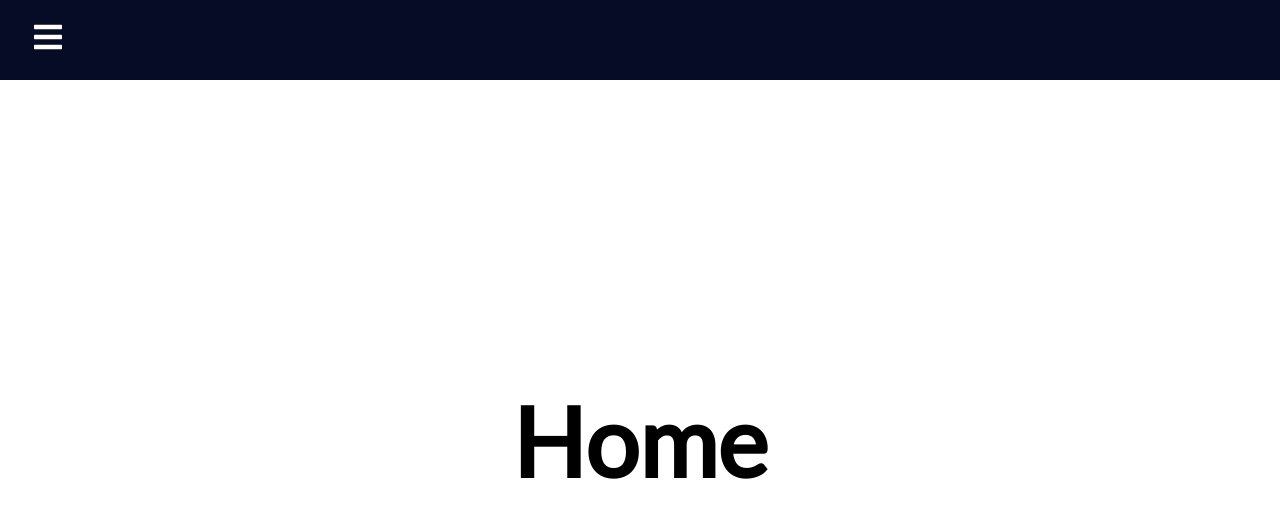
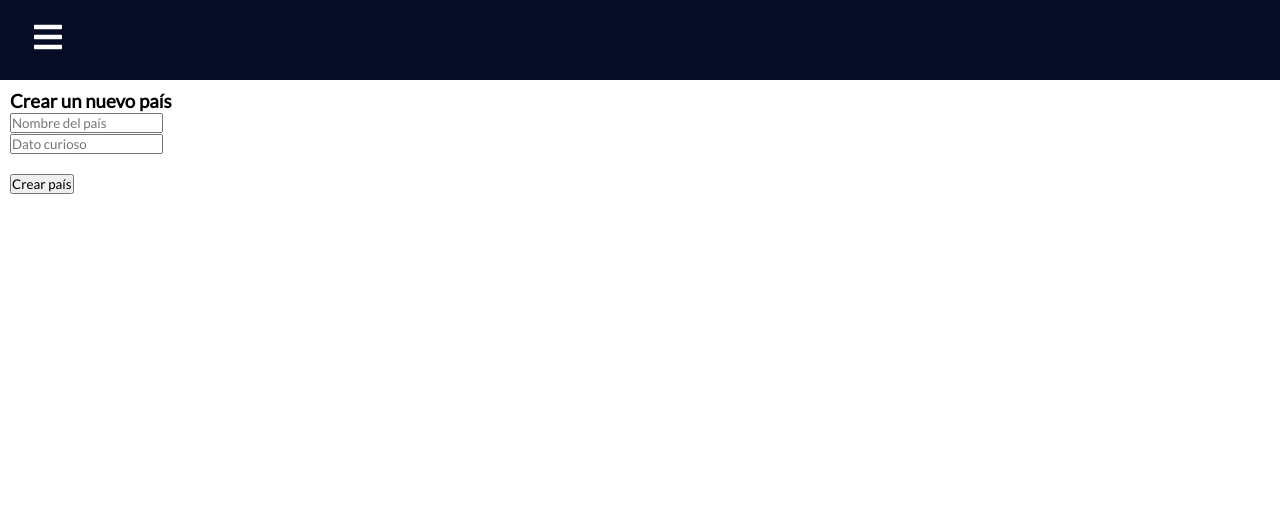
Before and after one commit to alvarrantes12/exam_react_2_2023, a React (Create React App) app: page / in a window 1280 px wide. Shown: the top 518 px of the page. Built offline with nearby package versions, Linux system fonts and the light colour scheme.

Commit message:
Exam 2 resources

```diff
--- /dev/null
+++ b/src/commons/ApiMethods.jsx
@@ -0,0 +1,11 @@
+export async function postFetch(path, body) {
+    let response = await fetch(`${process.env.REACT_APP_API_URL}/${path}`, {
+        method: 'POST',
+        headers: {
+            'Accept': 'application/json',
+            'Content-Type': 'application/json'
+        },
+        body: JSON.stringify(body),
+    });
+    return await response.json();
+}
--- /dev/null
+++ b/src/pages/Home.css
@@ -0,0 +1,18 @@
+.action-container{
+    margin-bottom: 5px;
+}
+
+.actions{
+    display: flex;
+    justify-content: space-between;
+    margin-bottom: 5px;
+}
+
+.action > * {
+    display: inline-block;
+    margin-right: 5px;
+}
+
+.new-container {
+    padding: 10px;
+}
--- a/src/pages/Home.jsx
+++ b/src/pages/Home.jsx
@@ -1,11 +1,56 @@
-import React from 'react';
+import React, { useState } from 'react';
+import './Home.css';
+import { postFetch } from '../commons/ApiMethods';
 
 function Home() {
+  const [name, setName] = useState('')
+  const [fact, setFact] = useState('')
+  const [message, setMessage] = useState('')
+  const [refresh, setRefresh] = useState(true)
+
+  const handleSubmit = async (event) => {
+    event.preventDefault()
+    try {
+      postFetch('countries', { name: name}, {fact: fact })
+        .then((response) => {
+          setName('')
+          setFact('')
+          setMessage('Creado con exito!')
+          setRefresh(true)
+        })
+    } catch (error) {
+      console.log(error)
+    }
+  }
+
+
   return (
-    <div className='home'>
-      <h1>Home</h1>
+    <div className="new-container">
+      <h3>Crear un nuevo país</h3>
+      <form onSubmit={handleSubmit}>
+        <div>
+          <input
+            type="text"
+            value={name}
+            placeholder="Nombre del país"
+            onChange={(e) => { setName(e.target.value) }} />
+        </div>
+        <div>
+          <input
+            type="text"
+            value={fact}
+            placeholder="Dato curioso"
+            onChange={(e) => { setFact(e.target.value) }} />
+        </div>
+
+        <div>{message ? <p>{message}</p> : <br />}</div>
+        <button className="btn" type="submit">Crear país</button>
+      </form>
     </div>
   );
+
 }
 
+
+
 export default Home;
```
